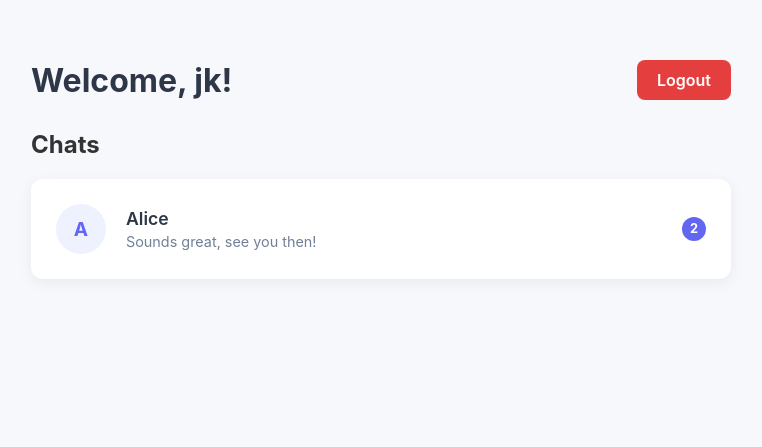
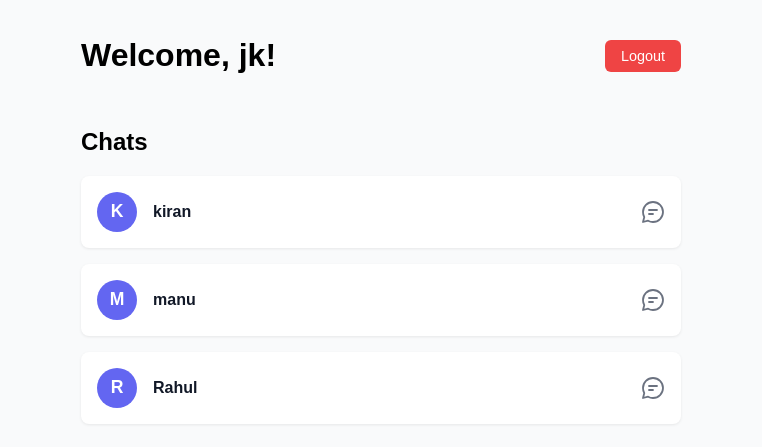
Before and after one commit to rahulrameshm0/user-to-user-chatbot, a Django app: page /home/ in a window 1280 px wide. Shown: the top 447 px of the page, without its empty margins (259-1021 px from the left). Run offline with Django 5.2, Linux system fonts and the light colour scheme; a user stored in the database is signed in; data comes from the database, SQL or seed files in the repository; both versions use the stored data as it was after the commit.

Commit message:
updated the html code

```diff
--- a/chat/views.py
+++ b/chat/views.py
@@ -7,6 +7,7 @@ from . models import Message
 from django.db.models import Q
 # Create your views here.
 
+@login_required
 def home(request):
     users = User.objects.exclude(id=request.user.id)
     return render(request, 'home.html', {'users': users})
@@ -55,7 +56,6 @@ def sign_out(request):
     logout(request)
     return redirect('login')
 
-@login_required
 def chat_user(request,username):
     other_user = get_object_or_404(User, username=username)
     current_user = request.user
@@ -65,7 +65,7 @@ def chat_user(request,username):
             Message.objects.create(
             sender = current_user,
             receiver = other_user,
-            content = request.POST.get('message')
+            content = content
         )
         return redirect('chat_user', username=other_user.username)
 
--- a/templates/home.html
+++ b/templates/home.html
@@ -2,140 +2,114 @@
 <html lang="en">
 <head>
   <meta charset="UTF-8">
-    <meta name="viewport" content="width=device-width, initial-scale=1.0">
-    <title>Home</title>
+  <title>Chat Home</title>
   <style>
-        /* --- Basic Reset & Font --- */
     body {
-            font-family: -apple-system, BlinkMacSystemFont, "Segoe UI", Roboto, Helvetica, Arial, sans-serif;
-            /* MODIFIED: Slightly different background color */
-            background-color: #f7f8fc;
+      font-family: sans-serif;
       margin: 0;
-            color: #333;
+      padding: 0;
+      background-color: #f9fafb;
     }
 
-        a {
-            text-decoration: none;
-            color: inherit;
+    .container {
+      max-width: 600px;
+      margin: 0 auto;
+      padding: 1rem;
     }
 
-        /* --- Main Container --- */
-        .container {
-            /* MODIFIED: Adjusted max-width for a vertical list */
-            max-width: 700px;
-            margin: 40px auto;
-            padding: 20px;
-        }
-
-        /* --- Header: Title and Logout --- */
     header {
       display: flex;
       justify-content: space-between;
       align-items: center;
-            margin-bottom: 30px;
+      margin-bottom: 2rem;
     }
 
-        header h1 {
-            font-size: 2rem;
-            /* MODIFIED: Softer black for text */
-            color: #2d3748;
-            margin: 0;
+    .logout-btn {
+      color: #fff;
+      background-color: #ef4444;
+      padding: 0.5rem 1rem;
+      border-radius: 6px;
+      text-decoration: none;
+      font-size: 0.9rem;
     }
 
-        /* --- Logout Button --- */
-        .logout-btn {
-            background-color: #e53e3e; /* Softer red */
-            color: white;
-            padding: 10px 20px;
-            border-radius: 8px;
-            font-weight: 600;
-            transition: background-color 0.2s ease;
+    .user-list {
+      display: flex;
+      flex-direction: column;
+      gap: 1rem;
     }
 
-        .logout-btn:hover {
-            background-color: #c53030;
-        }
-
-        /* --- User List as a single vertical column --- */
-        .user-list {
-            /* MODIFIED: Changed from grid to a flex column */
-            display: flex;
-            flex-direction: column;
-            gap: 15px;
-        }
-
-        /* --- Individual User Card --- */
     .user-card {
-            background-color: #ffffff;
-            border-radius: 12px;
-            /* MODIFIED: Increased padding slightly */
-            padding: 25px;
-            /* MODIFIED: Softer shadow */
-            box-shadow: 0 4px 15px rgba(0, 0, 0, 0.06);
       display: flex;
       align-items: center;
-            gap: 20px;
-            transition: transform 0.2s ease, box-shadow 0.2s ease;
+      background-color: #fff;
+      border-radius: 8px;
+      padding: 1rem;
+      text-decoration: none;
+      color: #111827;
+      box-shadow: 0 1px 3px rgba(0, 0, 0, 0.08);
+      transition: box-shadow 0.2s ease;
     }
 
     .user-card:hover {
-            transform: translateY(-4px);
-            box-shadow: 0 10px 20px rgba(0, 0, 0, 0.08);
+      box-shadow: 0 4px 12px rgba(0, 0, 0, 0.1);
     }
 
-        /* --- Avatar Placeholder --- */
     .avatar {
-            width: 50px;
-            height: 50px;
+      background-color: #6366f1;
+      color: white;
       border-radius: 50%;
-            /* MODIFIED: New color scheme */
-            background-color: #eef2ff;
+      width: 40px;
+      height: 40px;
       display: flex;
       align-items: center;
       justify-content: center;
       font-weight: bold;
-            color: #6366f1; /* New primary color */
-            font-size: 1.2rem;
-            flex-shrink: 0;
+      font-size: 1.1rem;
+      margin-right: 1rem;
     }
 
-        /* --- User Info --- */
     .user-info {
       flex-grow: 1;
-            overflow: hidden;
     }
 
-        .user-info .username {
-            font-size: 1.1rem;
+    .username {
+      margin: 0;
       font-weight: 600;
-            margin: 0;
-            color: #2d3748;
-        }
-        .user-info .last-message {
-             font-size: 0.9rem;
-            color: #718096; /* Softer grey */
-            margin: 4px 0 0 0;
-            white-space: nowrap;
-            overflow: hidden;
-            text-overflow: ellipsis;
     }
 
-        /* --- Unread Message Badge --- */
+    .last-message {
+      margin: 0;
+      font-size: 0.85rem;
+      color: #6b7280;
+    }
+
     .unread-badge {
-            /* MODIFIED: Using new primary color for consistency */
-            background-color: #6366f1;
+      background-color: #ef4444;
       color: white;
-            width: 24px;
-            height: 24px;
-            border-radius: 50%;
+      font-size: 0.75rem;
+      padding: 0.3rem 0.6rem;
+      border-radius: 999px;
+      margin-left: 1rem;
+    }
+
+    .chat-icon {
+      margin-left: auto;
       display: flex;
       align-items: center;
       justify-content: center;
-            font-size: 0.8rem;
-            font-weight: 700;
-            flex-shrink: 0;
+      color: #6b7280;
+      transition: color 0.2s ease;
     }
 
+    .chat-icon svg {
+      width: 24px;
+      height: 24px;
+    }
+
+    .user-card:hover .chat-icon {
+      color: #6366f1;
+    }
   </style>
 </head>
 <body>
@@ -148,13 +122,14 @@
     <section>
       <h2>Chats</h2>
       <div class="user-list">
-            {% for item in users_list %}
-              <a href="{% url 'chat_user' username=item.user_object.username %}" class="user-card">
+        {% for item in users %}
+          <a href="{% url 'chat_user' username=item.username %}" class="user-card">
             <div class="avatar">
-                      {{ item.user_object.username|first|upper }}
+              {{ item.username|first|upper }}
             </div>
+
             <div class="user-info">
-                      <p class="username">{{ item.user_object.username }}</p>
+              <p class="username">{{ item.username }}</p>
               <p class="last-message">{{ item.last_message }}</p>
             </div>
 
@@ -163,17 +138,15 @@
                 {{ item.unread_count }}
               </div>
             {% endif %}
+
+            <!-- Chat Icon -->
+            <div class="chat-icon" title="Open chat">
+              <svg xmlns="http://www.w3.org/2000/svg" fill="none" height="24" width="24" stroke="currentColor" stroke-width="1.8" viewBox="0 0 24 24">
+                <path stroke-linecap="round" stroke-linejoin="round" d="M8 10h8M8 14h4m10-2c0 5.523-4.477 10-10 10a9.956 9.956 0 0 1-4.904-1.294L2 22l1.294-4.904A9.956 9.956 0 0 1 2 12c0-5.523 4.477-10 10-10s10 4.477 10 10Z"/>
+              </svg>
+            </div>
           </a>
         {% endfor %}
-
-            <a href="#" class="user-card">
-                <div class="avatar">A</div>
-                <div class="user-info">
-                    <p class="username">Alice</p>
-                    <p class="last-message">Sounds great, see you then!</p>
-                </div>
-                <div class="unread-badge">2</div>
-              </a>
       </div>
     </section>
   </main>
```
Also changed, not shown: db.sqlite3. Lines whose indentation alone changed are shown as unchanged.
